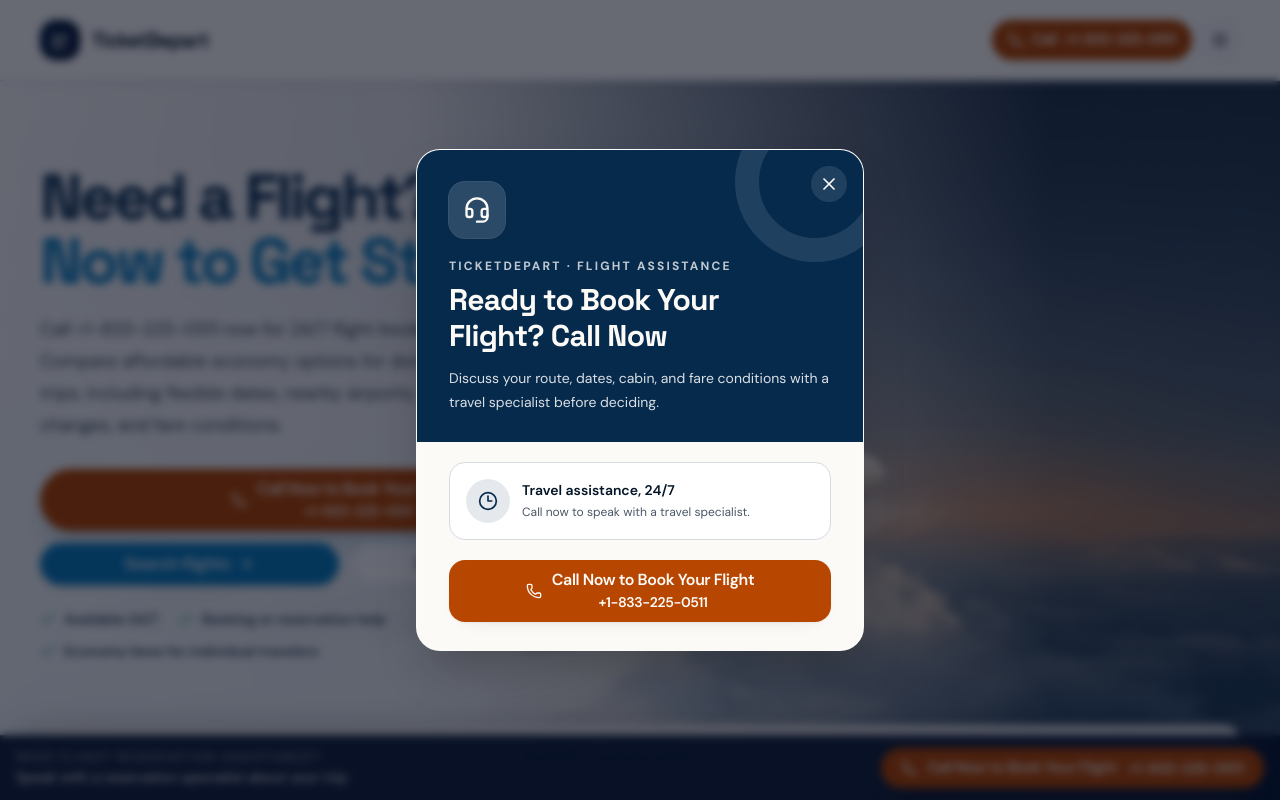
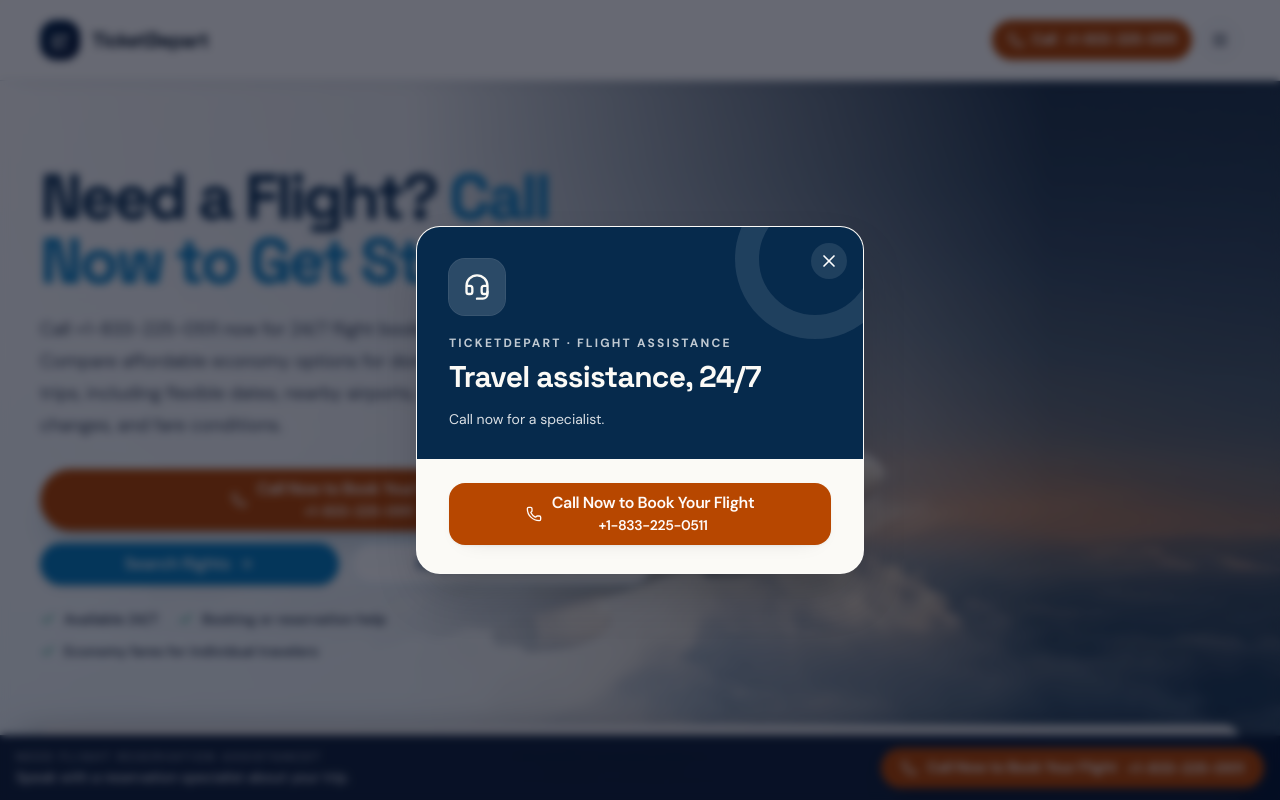
Before and after one commit to gauravpabbun1989-spec/td-2-2026, a React (Vite) app in the folder src/frontend/: page / in a window 1280 px wide. Shown: the top 800 px of the page. Built offline with nearby package versions, Linux system fonts and the light colour scheme; what @caffeineai/core-infrastructure would draw is missing.

Commit message:
Use approved 24/7 travel assistance popup copy

```diff
--- a/src/frontend/src/components/CallNowPopup.tsx
+++ b/src/frontend/src/components/CallNowPopup.tsx
@@ -1,6 +1,6 @@
 import { CallCta } from "@/components/CallCta";
 import { trackEvent } from "@/lib/analytics";
-import { Clock3, Headset, X } from "lucide-react";
+import { Headset, X } from "lucide-react";
 import { useCallback, useEffect, useRef, useState } from "react";
 import { createPortal } from "react-dom";
 import { useRouterState } from "@tanstack/react-router";
@@ -67,30 +67,20 @@ export function CallNowPopup() {
           </div>
           <p className="relative mt-5 text-xs font-bold uppercase tracking-[0.18em] text-white/75">TicketDepart · Flight assistance</p>
           <h2 id="call-now-popup-title" className="relative mt-2 text-balance text-2xl font-bold leading-tight sm:text-3xl">
-            Ready to Book Your Flight? Call Now
+            Travel assistance, 24/7
           </h2>
           <p id="call-now-popup-description" className="relative mt-3 text-sm leading-6 text-white/85">
-            Discuss your route, dates, cabin, and fare conditions with a travel specialist before deciding.
+            Call now for a specialist.
           </p>
         </div>
 
         <div className="px-6 pb-6 pt-5 sm:px-8 sm:pb-7">
-          <div className="flex items-center gap-3 rounded-2xl border border-border bg-card p-4">
-            <div className="flex size-11 shrink-0 items-center justify-center rounded-full bg-primary/10 text-primary">
-              <Clock3 aria-hidden="true" className="size-5" />
-            </div>
-            <div className="min-w-0">
-              <p className="text-sm font-semibold text-foreground">Travel assistance, 24/7</p>
-              <p className="mt-0.5 text-xs leading-5 text-muted-foreground">Call now to speak with a travel specialist.</p>
-            </div>
-          </div>
-
           <CallCta
             size="lg"
             showNumber
             ctaLocation="call_now_popup"
             ocid="call_now_popup.call_button"
-            className="mt-5 flex min-h-14 w-full rounded-2xl"
+            className="mt-1 flex min-h-14 w-full rounded-2xl"
           />
         </div>
       </dialog>
```
